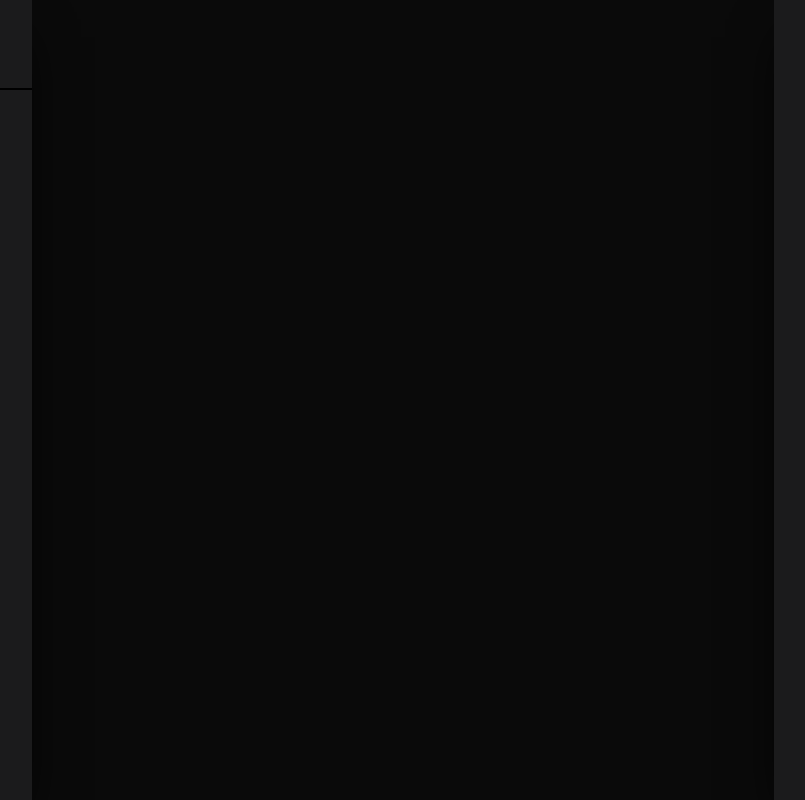
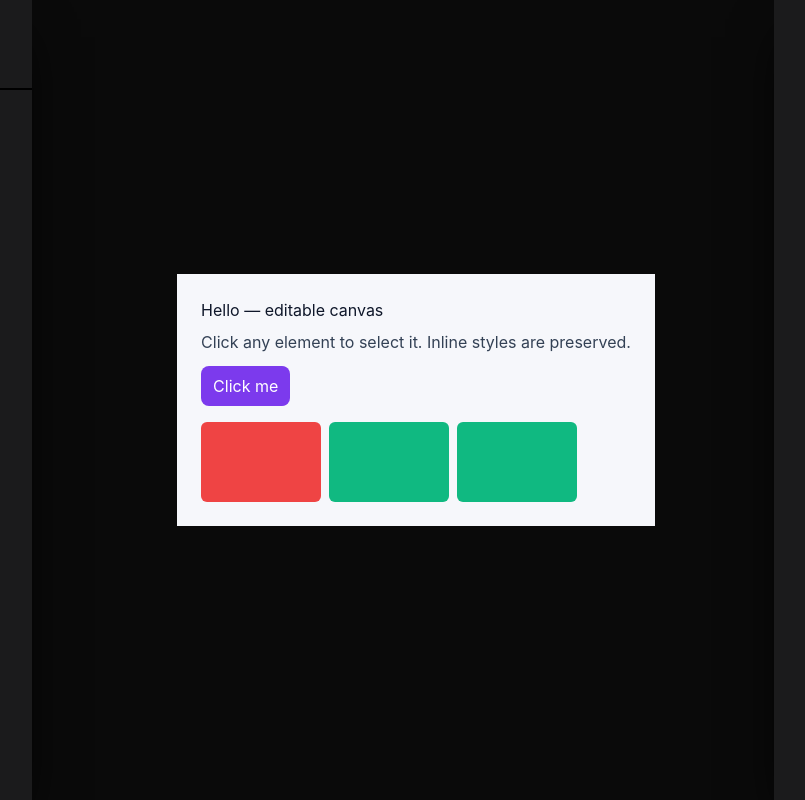
Before and after one commit to Rishi-Sidharda/interface, a Next.js app: page / in a window 1280 px wide. Shown: the whole page, without its empty margins (224-1029 px from the left). Built offline with nearby package versions, Linux system fonts and the light colour scheme.

Commit message:
html renderer added

```diff
--- a/src/app/page.tsx
+++ b/src/app/page.tsx
@@ -1,10 +1,24 @@
 "use client";
-import { useState } from "react";
+import { useEffect, useRef, useState } from "react";
 import createDomTree from "../scripts/domtree";
 
 export default function ResizableColumns() {
   const [leftWidth, setLeftWidth] = useState(20); // initial % for left
   const [isDragging, setIsDragging] = useState(false);
+  const [scale, setScale] = useState(1);
+
+  const [html, setHtml] = useState(`
+    <div style="font-family: Inter, system-ui, -apple-system, 'Segoe UI', Roboto, 'Helvetica Neue', Arial; padding:24px; background:#f6f7fb; min-height:240px;">
+      <h1 style="color:#0f172a; margin:0 0 8px 0;">Hello — editable canvas</h1>
+      <p style="margin:0 0 12px 0; color:#334155;">Click any element to select it. Inline styles are preserved.</p>
+      <button id="cta" style="padding:8px 12px; border-radius:8px; background:#7c3aed; color:white; border:none;">Click me</button>
+      <div style="margin-top:16px; display:flex; gap:8px;">
+        <div style="width:120px; height:80px; background:#ef4444; border-radius:6px;"></div>
+        <div style="width:120px; height:80px; background:#10b981; border-radius:6px;"></div>
+        <div style="width:120px; height:80px; background:#10b981; border-radius:6px;"></div>
+      </div>
+    </div>
+  `);
 
   const minWidth = 15;
   const maxWidth = 30;
@@ -29,7 +43,14 @@ export default function ResizableColumns() {
   return (
     <div>
       <div className="absolute top-0 left-0 bg-neutral-950 w-screen h-screen flex items-center justify-center z-0">
-        {/** KEEP IFRAME HERE */}
+        <div
+          style={{
+            transform: `scale(${scale})`,
+            transformOrigin: "center center",
+            transition: "transform 0.2s ease",
+          }}
+          dangerouslySetInnerHTML={{ __html: html }}
+        />
       </div>
       <div
         className="flex w-screen h-screen select-none z-10 relative"
@@ -61,7 +82,7 @@ export default function ResizableColumns() {
 
         {/* Middle panel */}
         <div
-          className="bg-blue-300 flex-1 opacity-0"
+          className="bg-blue-300 opacity-0 flex-1 "
           style={{ width: `${100 - leftWidth - 30}%` }}
         ></div>
 
```
